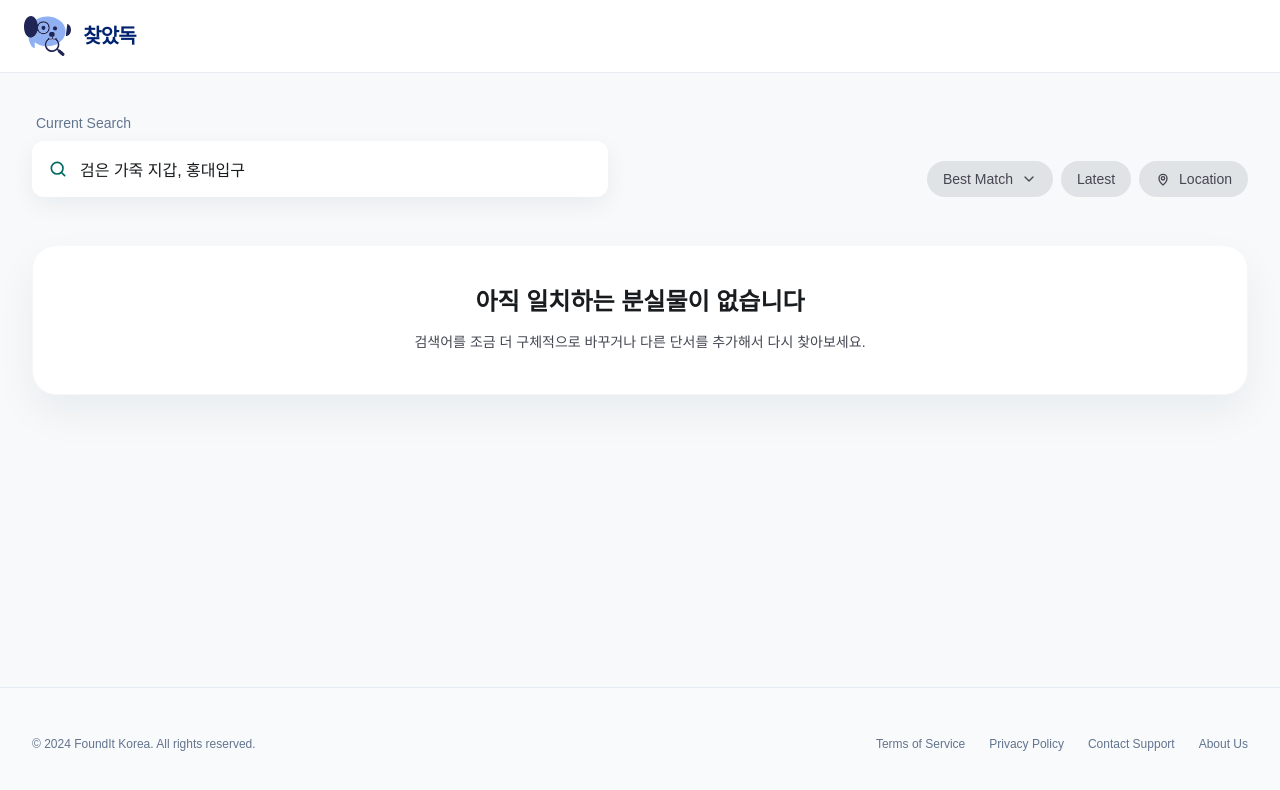
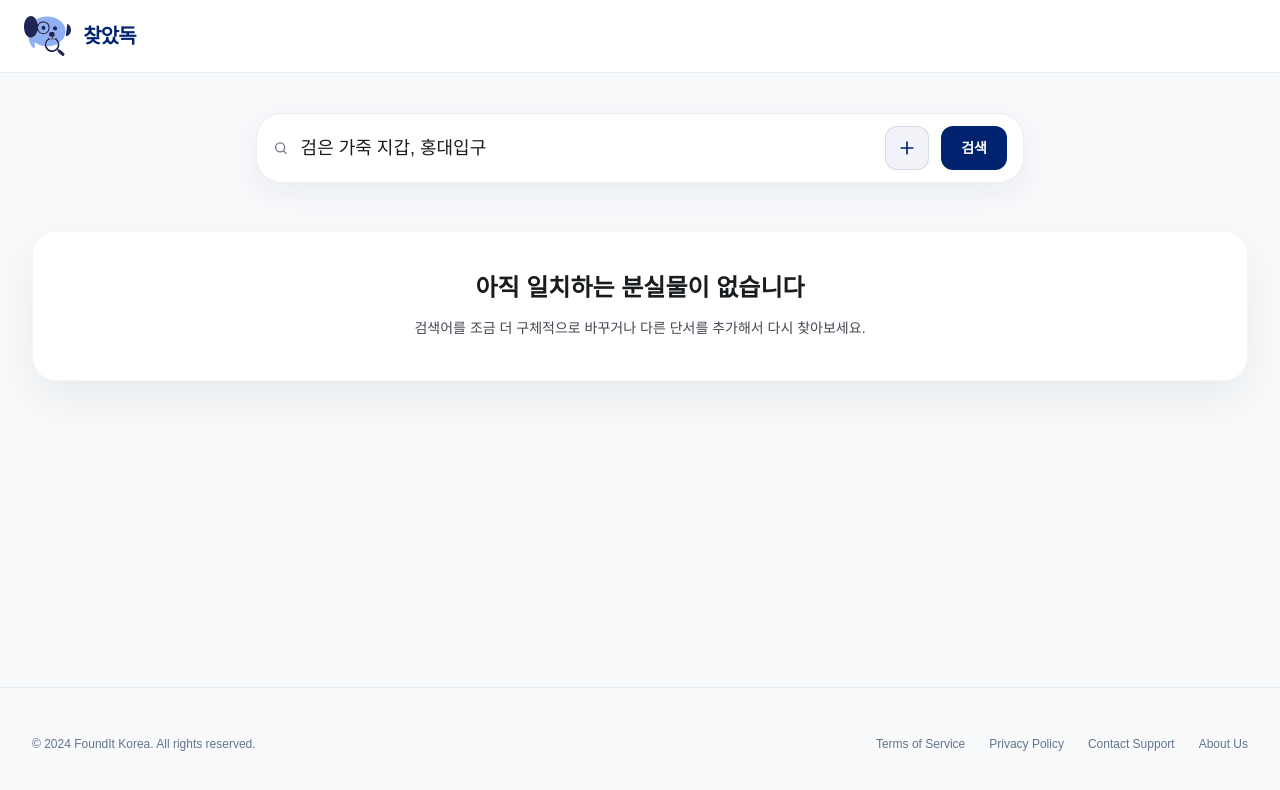
Before and after one commit to TEAM-KKL/lost-item-front, a Next.js app: page /search in a window 1280 px wide. Shown: the top 790 px of the page. Built offline with nearby package versions, Linux system fonts and the light colour scheme; a web font is replaced by a local one.

Commit message:
refactor: 검색 페이지 상단을 메인 검색바로 통일

```diff
--- a/components/home/search-box.tsx
+++ b/components/home/search-box.tsx
@@ -26,6 +26,7 @@ import { PlusIcon, SearchIcon } from "@/components/ui/icons";
 
 type SearchBoxProps = {
   defaultQuery: string;
+  defaultSessionId?: string | null;
 };
 
 type ClarifyField = "item" | "location" | "detail";
@@ -172,7 +173,10 @@ function createSearchSessionId() {
   return `search-${Date.now()}-${Math.random().toString(16).slice(2, 10)}`;
 }
 
-export function SearchBox({ defaultQuery }: SearchBoxProps) {
+export function SearchBox({
+  defaultQuery,
+  defaultSessionId,
+}: SearchBoxProps) {
   const router = useRouter();
   const containerRef = useRef<HTMLDivElement>(null);
   const searchRowRef = useRef<HTMLDivElement>(null);
@@ -187,8 +191,8 @@ export function SearchBox({ defaultQuery }: SearchBoxProps) {
   const [draftAnswer, setDraftAnswer] = useState("");
   const [messages, setMessages] = useState<ChatMessage[]>([]);
   const [missingFields, setMissingFields] = useState<ClarifyField[]>([]);
-  const [searchSessionId, setSearchSessionId] = useState<string | null>(() =>
-    createSearchSessionId(),
+  const [searchSessionId, setSearchSessionId] = useState<string | null>(
+    () => defaultSessionId ?? createSearchSessionId(),
   );
   const [answers, setAnswers] = useState<Partial<Record<ClarifyField, string>>>(
     {},
@@ -254,6 +258,16 @@ export function SearchBox({ defaultQuery }: SearchBoxProps) {
   useEffect(() => {
     attachedImagesRef.current = attachedImages;
   }, [attachedImages]);
+
+  useEffect(() => {
+    setQuery(defaultQuery);
+  }, [defaultQuery]);
+
+  useEffect(() => {
+    if (defaultSessionId) {
+      setSearchSessionId(defaultSessionId);
+    }
+  }, [defaultSessionId]);
 
   useEffect(() => {
     return () => {
--- a/components/search/search-page-client.tsx
+++ b/components/search/search-page-client.tsx
@@ -1,10 +1,10 @@
 "use client";
 
 import { useEffect, useState } from "react";
+import { SearchBox } from "@/components/home/search-box";
 import { SearchResultsGrid } from "@/components/search/search-results-grid";
 import { SearchSessionSync } from "@/components/search/search-session-sync";
 import { SearchStatusBanner } from "@/components/search/search-status-banner";
-import { SearchToolbar } from "@/components/search/search-toolbar";
 import { searchLostItemsDirect } from "@/lib/lost-items-search-browser";
 import type { LostItemsSearchResult } from "@/lib/lost-items-search-shared";
 import { getSearchResultFromSession } from "@/lib/search-result-session-cache";
@@ -76,7 +76,12 @@ export function SearchPageClient({
     <div className="pb-20 pt-10">
       <SearchSessionSync sessionId={results.sessionId ?? sessionId} />
       <SearchStatusBanner assistantMessage={results.assistantMessage} />
-      <SearchToolbar query={query} sessionId={results.sessionId ?? sessionId} />
+      <section className="mx-auto mb-12 max-w-7xl px-8">
+        <SearchBox
+          defaultQuery={query}
+          defaultSessionId={results.sessionId ?? sessionId}
+        />
+      </section>
       <SearchResultsGrid items={results.items} />
     </div>
   );
```
